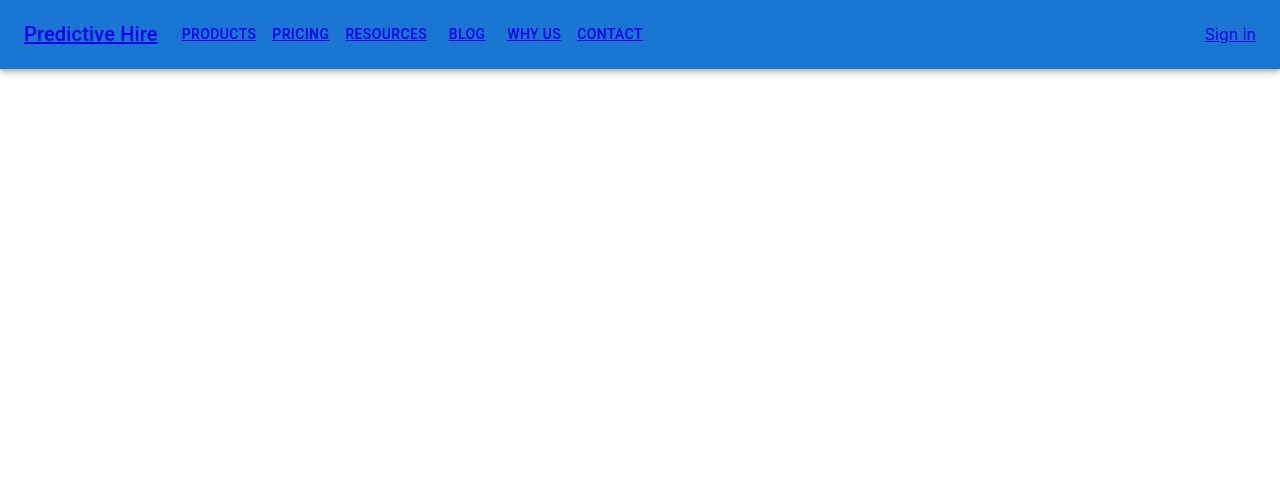
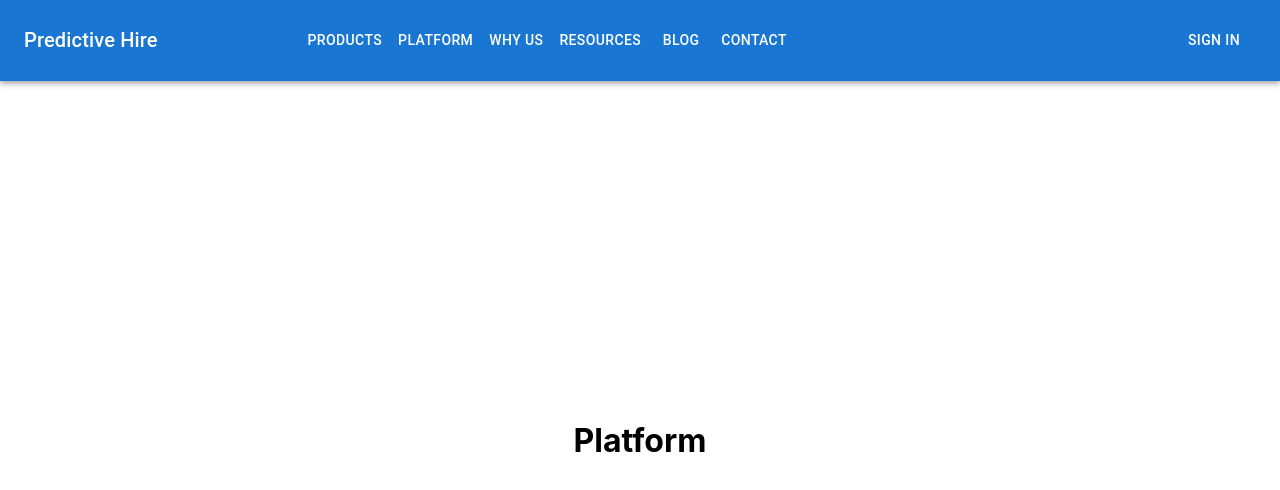
Before and after one commit to tuannkhoi/predictive-hire-21, a React (Create React App) app in the folder client/: page /platform in a window 1280 px wide. Shown: the top 490 px of the page. Built offline with nearby package versions, Linux system fonts and the light colour scheme.

Commit message:
FE2 - Build nested menu in nav bar
TODO: Finish the nested logic to render the dropdown items

```diff
--- a/client/package.json
+++ b/client/package.json
@@ -8,7 +8,6 @@
     "@mui/icons-material": "^5.2.4",
     "@mui/material": "^5.2.4",
     "@testing-library/jest-dom": "^5.16.1",
-    "@testing-library/react": "^12.1.2",
     "@testing-library/user-event": "^13.5.0",
     "@types/jest": "^27.0.3",
     "@types/node": "^16.11.14",
@@ -44,5 +43,8 @@
       "last 1 firefox version",
       "last 1 safari version"
     ]
+  },
+  "devDependencies": {
+    "@testing-library/react": "^12.1.2"
   }
 }
--- a/client/src/App.tsx
+++ b/client/src/App.tsx
@@ -1,15 +1,15 @@
 import React from 'react';
 import './App.css';
-import Navbar from './components/navbar';
+import Navbar from './components/NavBar/NavBar';
 import { BrowserRouter as Router, Routes, Route } from 'react-router-dom';
-import Home from './pages';
-import Products from './pages/products';
-import Pricing from './pages/pricing';
-import Resources from './pages/resources';
-import Blog from './pages/blog';
-import WhyUs from './pages/why-us';
-import Contact from './pages/contact';
-
+import Home from './pages/Index';
+import Products from './pages/Products';
+import Platform from './pages/Platform';
+import Resources from './pages/Resources';
+import Blog from './pages/Blog';
+import WhyUs from './pages/Why Us';
+import Contact from './pages/Contact';
+import NotFound from './pages/404';
 
 function App() {
   return (
@@ -18,11 +18,12 @@ function App() {
       <Routes>
         <Route path='/' element={<Home />} />
         <Route path='/products' element={<Products />} />
-		<Route path='/pricing' element={<Pricing />} />
-		<Route path='/resources' element={<Resources />} />
-		<Route path='/blog' element={<Blog />} />
-		<Route path='/why-us' element={<WhyUs />} />
-		<Route path='/contact' element={<Contact />} />
+        <Route path='/platform' element={<Platform />} />
+        <Route path='/why-us' element={<WhyUs />} />
+        <Route path='/resources' element={<Resources />} />
+        <Route path='/blog' element={<Blog />} />
+        <Route path='/contact' element={<Contact />} />
+        <Route path='/*' element={<NotFound />} />
       </Routes>
     </Router>
   );
--- /dev/null
+++ b/client/src/components/NavBar/NavBar.tsx
@@ -0,0 +1,53 @@
+import React, { useState } from 'react';
+import AppBar from '@mui/material/AppBar';
+import Box from '@mui/material/Box';
+import Toolbar from '@mui/material/Toolbar';
+import Typography from '@mui/material/Typography';
+import Container from '@mui/material/Container';
+import Button from '@mui/material/Button';
+import { NavLink } from 'react-router-dom';
+import SignInModal from '../SignInModal/SignInModal';
+import menuItems from './NavBarMenu';
+
+
+export default function ResponsiveAppBar() {
+  const [signIn, toggleSignIn] = useState(false);
+  return (
+    <AppBar position="static">
+      <Container maxWidth="xl">
+        <Toolbar disableGutters>
+
+          <NavLink to="/" style={{color: 'white', textDecoration: 'none'}}>
+            <Typography
+              variant="h6"
+              noWrap
+              component="div"
+              sx={{ mr: 2, display: { xs: 'none', md: 'flex' } }}
+            >
+              Predictive Hire
+            </Typography>
+          </NavLink>
+
+          <Box sx={{ flexGrow: 1, display: { xs: 'none', md: 'flex' }, justifyContent: 'center' }}>
+            {menuItems}
+          </Box>
+
+          <Box sx={{ flexGrow: 1,
+            display: { xs: 'none', md: 'flex' },
+            flexDirection: 'row-reverse'}}>
+            <Button
+              sx={{ my: 2, color: 'white', display: 'block' }}
+            >
+              {
+                signIn ?
+                <NavLink to="/">Log out</NavLink> :
+                <SignInModal />
+              }
+            </Button>
+          </Box>
+
+        </Toolbar>
+      </Container>
+    </AppBar>
+  );
+};
--- /dev/null
+++ b/client/src/components/NavBar/NavBarMenu.tsx
@@ -0,0 +1,77 @@
+import Button from '@mui/material/Button';
+
+interface NavBarElements {
+	readonly Products: string[];
+	readonly Platform: string[];
+	readonly "Why us": string[];
+	readonly Resources: string[];
+	readonly Blog: string[];
+	readonly Contact: string[]
+}
+
+const elements: NavBarElements = {
+	"Products": ["Chat Interview", "Video Interview", "Group Interview", "Candidate Feedback", "Candidate Insights", "People Insights", "Integration"],
+	"Platform": ["Candidate Experience", "Eliminating Bias", "Speed to hire"],
+	"Why us": ["The Science", "Successful Customers", "Case Study", "Award Winning", "Featured In"],
+	"Resources": ["'Saving Calculator", "Ultimate Guide", "DEI Report", "Fair eBook", "Inclusion eBook", "Experience eBook", "Retail eBook", "Automation eBook", "Other Resources"],
+	"Blog": [],
+	"Contact": []
+};
+
+var menuItems:any = [];
+for (var key in elements) {
+  	menuItems.push(
+		<div>
+			<Button style={{color: 'white'}}>
+				{key}
+			</Button>
+		</div>
+  	)
+}
+
+export default menuItems;
+
+{/* <Box sx={{ flexGrow: 1, display: { xs: 'none', md: 'flex' }, justifyContent: 'center' }}>
+            <Button
+              sx={{ my: 2, display: 'block' }}
+            >
+              <NavLink to="/products" style={{color: 'white', textDecoration: 'none'}}>
+                Products
+              </NavLink>
+            </Button>
+            <Button
+              sx={{ my: 2, display: 'block' }}
+            >
+              <NavLink to="/platform" style={{color: 'white', textDecoration: 'none'}}>
+                Platform
+              </NavLink>
+            </Button>
+            <Button
+              sx={{ my: 2, display: 'block' }}
+            >
+              <NavLink to="/why-us" style={{color: 'white', textDecoration: 'none'}}>
+                Why us
+              </NavLink>
+            </Button>
+            <Button
+              sx={{ my: 2, display: 'block' }}
+            >
+              <NavLink to="/resources" style={{color: 'white', textDecoration: 'none'}}>
+                Resources
+              </NavLink>
+            </Button>
+            <Button
+              sx={{ my: 2, display: 'block' }}
+            >
+              <NavLink to="/blog" style={{color: 'white', textDecoration: 'none'}}>
+                Blog
+              </NavLink>
+            </Button>
+            <Button
+              sx={{ my: 2, display: 'block' }}
+            >
+              <NavLink to="/contact" style={{color: 'white', textDecoration: 'none'}}>
+                Contact
+              </NavLink>
+            </Button>
+          </Box> */}
--- /dev/null
+++ b/client/src/components/SignInModal/SignInModal.tsx
@@ -0,0 +1,44 @@
+import React, { useState } from 'react';
+import Box from '@mui/material/Box';
+import Button from '@mui/material/Button';
+import Typography from '@mui/material/Typography';
+import Modal from '@mui/material/Modal';
+
+const style = {
+  position: 'absolute' as 'absolute',
+  top: '50%',
+  left: '50%',
+  transform: 'translate(-50%, -50%)',
+  width: 700,
+  bgcolor: 'background.paper',
+  border: '2px solid #000',
+  boxShadow: 10,
+  p: 4,
+};
+
+export default function SignInModal() {
+  const [open, setOpen] = useState(false);
+  const handleOpen = () => setOpen(true);
+  const handleClose = () => setOpen(false);
+
+  return (
+    <div>
+      <Button onClick={handleOpen} style={{color: 'white'}}>Sign In</Button>
+      <Modal
+        open={open}
+        onClose={handleClose}
+        aria-labelledby="modal-modal-title"
+        aria-describedby="modal-modal-description"
+      >
+        <Box sx={style}>
+          <Typography id="modal-modal-title" variant="h6" component="h2">
+            Text in a modal
+          </Typography>
+          <Typography id="modal-modal-description" sx={{ mt: 2 }}>
+            Duis mollis, est non commodo luctus, nisi erat porttitor ligula.
+          </Typography>
+        </Box>
+      </Modal>
+    </div>
+  );
+}
--- a/client/src/components/navbar.tsx
+++ /dev/null
@@ -1,82 +0,0 @@
-import React, { useState } from 'react';
-import AppBar from '@mui/material/AppBar';
-import Box from '@mui/material/Box';
-import Toolbar from '@mui/material/Toolbar';
-import Typography from '@mui/material/Typography';
-import Container from '@mui/material/Container';
-import Button from '@mui/material/Button';
-import { NavLink } from 'react-router-dom';
-
-export default function ResponsiveAppBar() {
-  const [signIn, toggleSignIn] = useState(false);
-  return (
-    <AppBar position="static">
-      <Container maxWidth="xl">
-        <Toolbar disableGutters>
-          <NavLink to="/">
-            <Typography
-              variant="h6"
-              noWrap
-              component="div"
-              sx={{ mr: 2, display: { xs: 'none', md: 'flex' } }}
-            >
-              Predictive Hire
-            </Typography>
-          </NavLink>
-
-          <Box sx={{ flexGrow: 1, display: { xs: 'none', md: 'flex' } }}>
-            <Button
-              sx={{ my: 2, color: 'white', display: 'block' }}
-            >
-              <NavLink to="/products">
-                Products
-              </NavLink>
-            </Button>
-            <Button
-              sx={{ my: 2, color: 'white', display: 'block' }}
-            >
-              <NavLink to="/pricing">
-                Pricing
-              </NavLink>
-            </Button>
-            <Button
-              sx={{ my: 2, color: 'white', display: 'block' }}
-            >
-              <NavLink to="/resources">
-                Resources
-              </NavLink>
-            </Button>
-            <Button
-              sx={{ my: 2, color: 'white', display: 'block' }}
-            >
-              <NavLink to="/blog">
-                Blog
-              </NavLink>
-            </Button>
-            <Button
-              sx={{ my: 2, color: 'white', display: 'block' }}
-            >
-              <NavLink to="/why-us">
-                Why us
-              </NavLink>
-            </Button>
-            <Button
-              sx={{ my: 2, color: 'white', display: 'block' }}
-            >
-              <NavLink to="/contact">
-                Contact
-              </NavLink>
-            </Button>
-          </Box>
-          <Box>
-            {
-              signIn ?
-              <NavLink to="/">Sign out</NavLink> :
-              <NavLink to="/">Sign in</NavLink>
-            }
-          </Box>
-        </Toolbar>
-      </Container>
-    </AppBar>
-  );
-};
--- /dev/null
+++ b/client/src/pages/404.tsx
@@ -0,0 +1,18 @@
+import React from 'react';
+
+const NotFound = () => {
+  return (
+    <div
+      style={{
+        display: 'flex',
+        justifyContent: 'center',
+        alignItems: 'center',
+        height: '90vh'
+      }}
+    >
+      <h1>This page doesn't exist</h1>
+    </div>
+  );
+};
+
+export default NotFound;
--- a/client/src/pages/pricing.tsx
+++ b/client/src/pages/Platform.tsx
@@ -1,6 +1,6 @@
 import React from 'react';
 
-const Pricing = () => {
+const Platform = () => {
   return (
     <div
       style={{
@@ -10,9 +10,9 @@ const Pricing = () => {
         height: '90vh'
       }}
     >
-      <h1>Why us</h1>
+      <h1>Platform</h1>
     </div>
   );
 };
 
-export default Pricing;
+export default Platform;
```
Also changed, not shown: client/src/pages/Why Us.tsx (renamed from client/src/pages/why-us.tsx), 1 other file (tests, documents, lock files or other folders).
